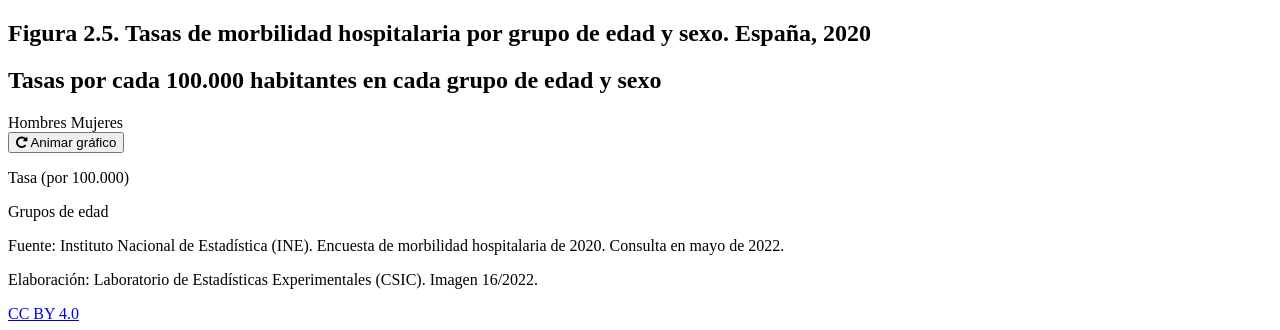
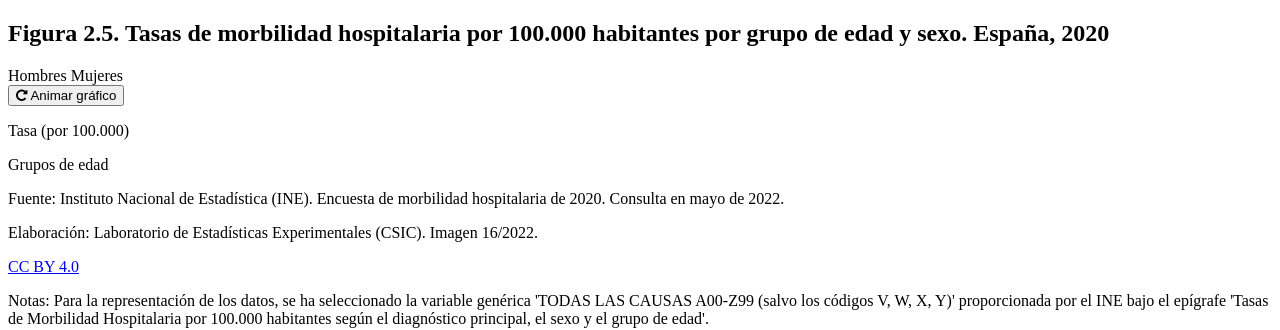
Before and after one commit to EnvejecimientoEnRed/informe_perfil_mayores_2022_salud_2_5, a website: page pre/template.html in a window 1280 px wide. Shown: the top 330 px of the page. Drawn offline with Linux system fonts and the light colour scheme; a script that the page names is missing.

Commit message:
Cambio título

```diff
--- a/pre/template.html
+++ b/pre/template.html
@@ -17,8 +17,8 @@
         <div class="main">
             <section class="content b-chart active" id="chartBlock">
                 <div class="b-title">
-                    <h1 class="title" id="title">Figura 2.5. Tasas de morbilidad hospitalaria por grupo de edad y sexo. España, 2020</h1>
-                    <h2 class="subtitle" id="subtitle">Tasas por cada 100.000 habitantes en cada grupo de edad y sexo</h2>
+                    <h1 class="title" id="title">Figura 2.5. Tasas de morbilidad hospitalaria por 100.000 habitantes por grupo de edad y sexo. España, 2020</h1>
+                    <h2 class="subtitle" id="subtitle"></h2>
                 </div>
                 <div class="chart__logics">
                     <div class="chart__legend">
```
Also changed, not shown: docs/index.html (+1 -1 lines).
